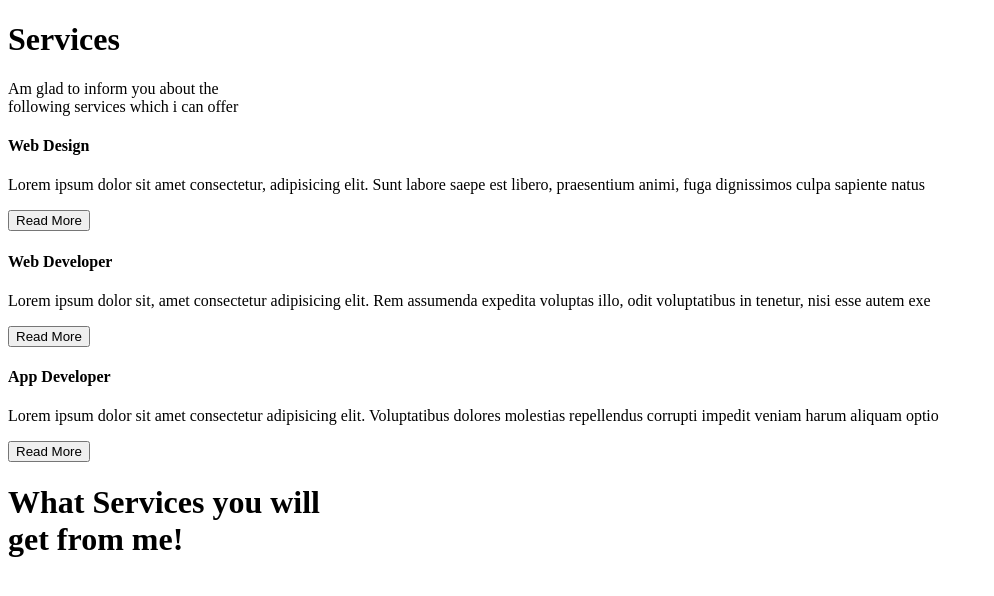
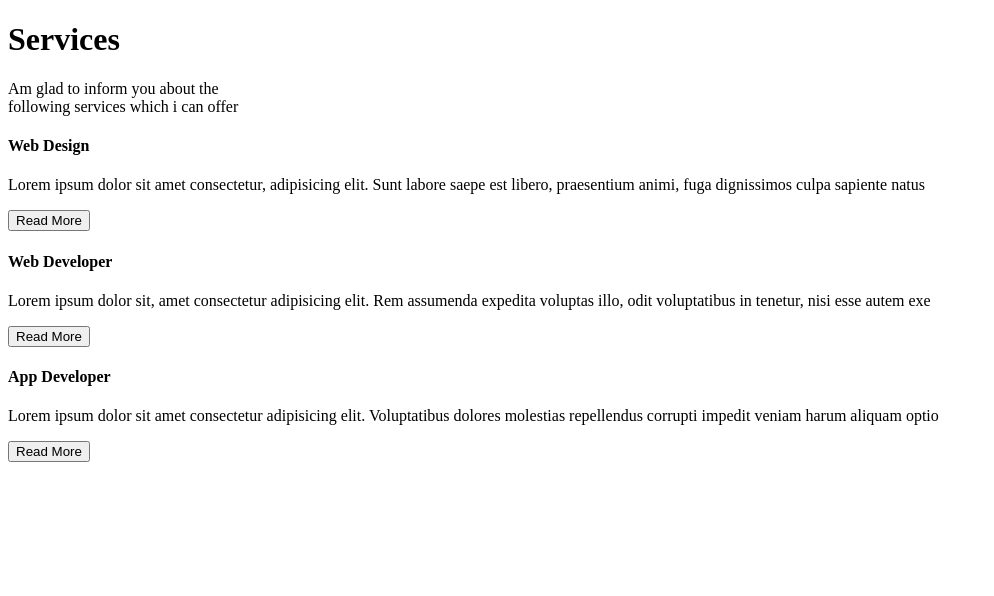
Before and after one commit to shaddybett/portfolio, a plain HTML site: page services.html in a window 1280 px wide. Shown: the whole page, without its empty margins (0-994 px from the left). Drawn offline with Linux system fonts and the light colour scheme.

Commit message:
Removed the services section

```diff
--- a/services.html
+++ b/services.html
@@ -40,11 +40,6 @@
                 </div>
 
             </div>
-            <div>
-                <div>
-                    <h1>What Services you will <br>get from me!</h1>
-                </div>
-                <div>
                     <a href="All"></a>
                 </div>
             </div>
```
